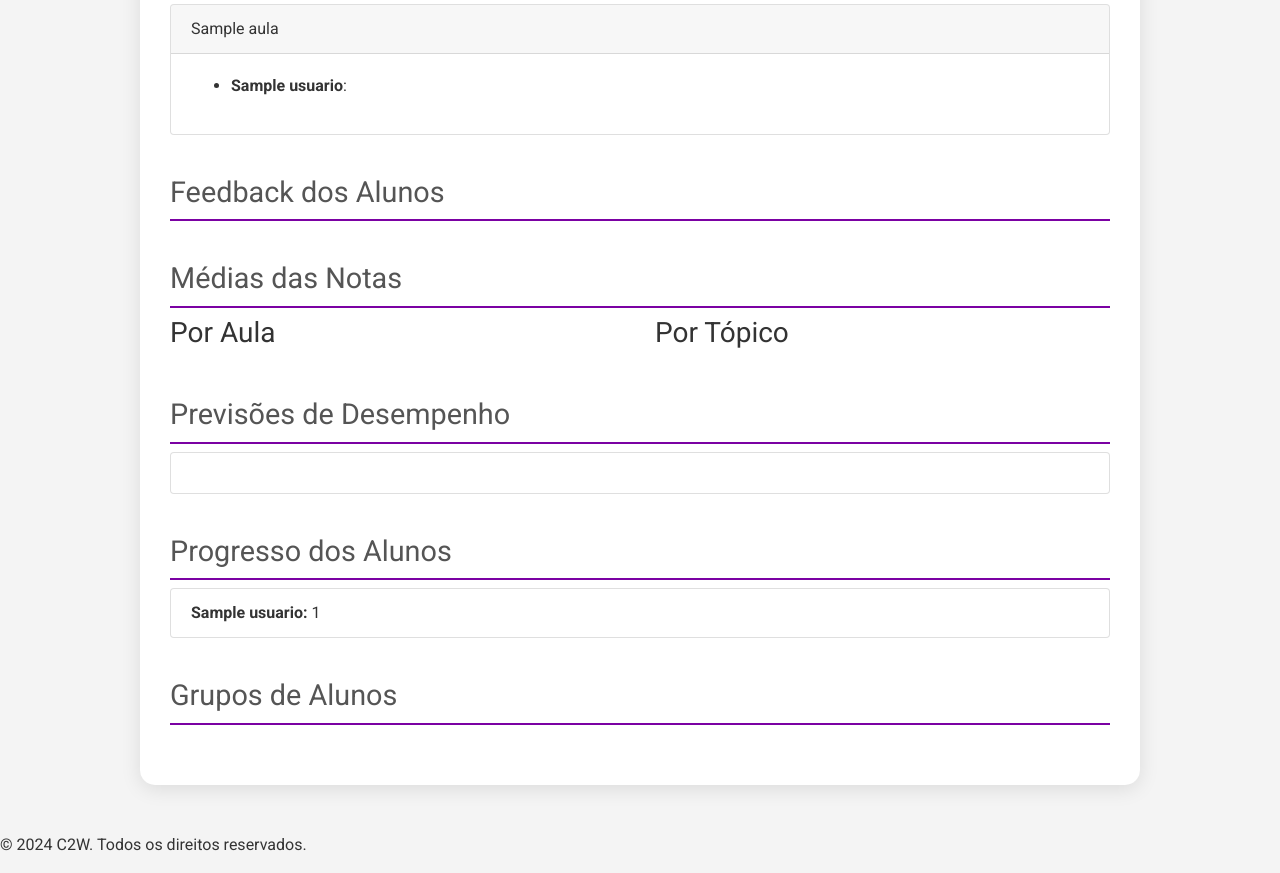
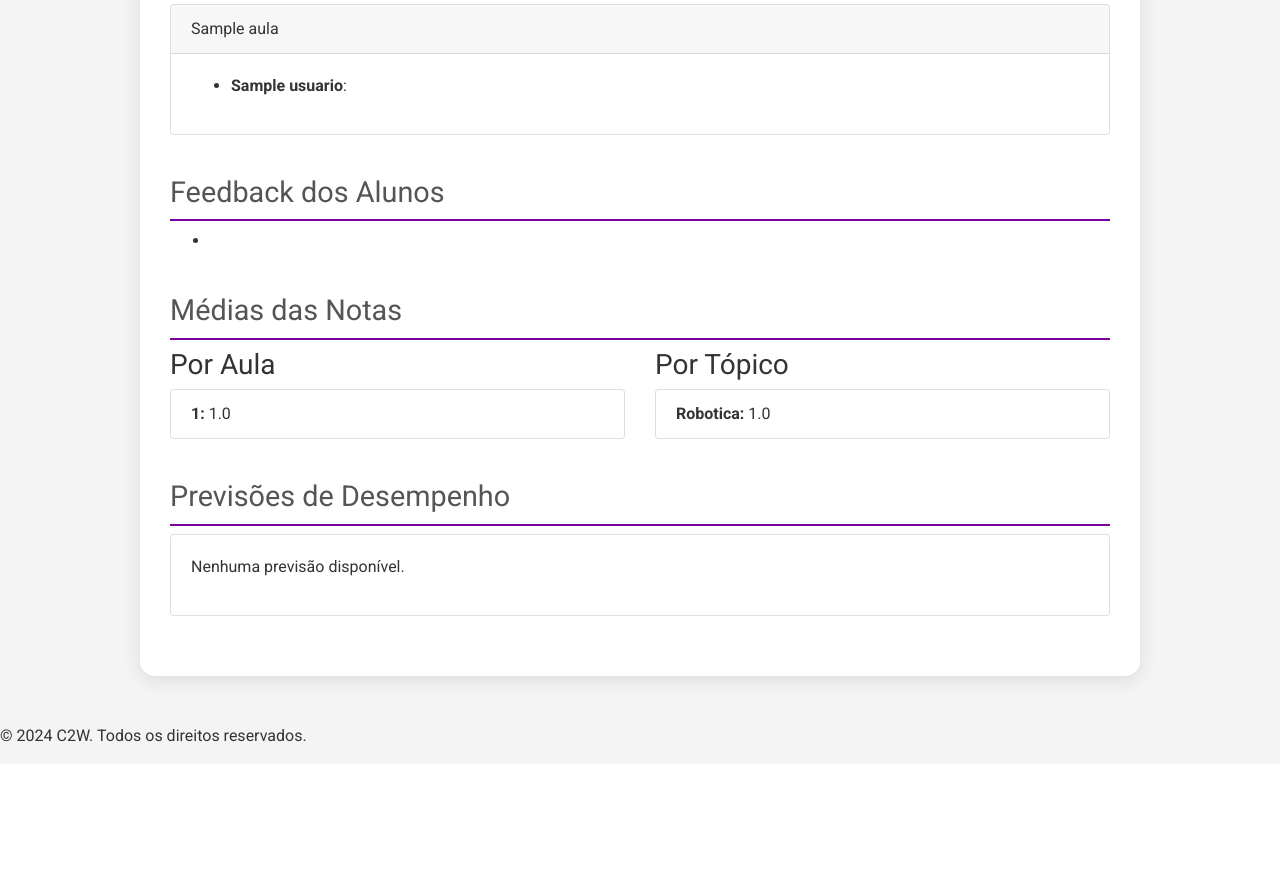
Before and after one commit to allanlealluz/C2W-SAMSUNG_Project, a Flask app: page /dashboard_professor/feedbacks in a window 1280 px wide. Shown: the part 1001-1874 px from the top of the page. After the commit the page ends 1743 px from the top, so only its background shows below. Run offline with Flask 3, Linux system fonts and the light colour scheme; the visitor is signed in with stand-in values (Sample User, id 1); tables that the repository leaves empty hold one stand-in row (values such as "Sample post"); some libraries are stand-ins or nearby versions.

Commit message:
incomplete feedback return

```diff
--- a/routes/teacher_routes.py
+++ b/routes/teacher_routes.py
@@ -124,6 +124,9 @@
         alunos_scores = get_student_scores()
         plot_url = None
         previsoes = {}
+        medias_por_aula = {}
+        medias_por_topico = {}
+        feedback_texto = ['']
         print("Start processing feedbacks")
 
         try:
@@ -159,18 +162,22 @@
                     progresso_por_aluno[nome] = aluno['concluida']
                 for resposta in respostas:
                     aluno_id = resposta['user_id']
-                    nota = resposta['nota'] if 'nota' in resposta else 0
-                    topico = resposta['topico'] if 'topico' in resposta else "Robótica"
-
+                    nota = resposta['nota']
+                    print("Nota:", nota)
+                    topico = "Robotica"
                     if isinstance(nota, (int, float)):
                         notas_por_aula[aula_id].append(nota)
                         if topico:
                             notas_por_topico[topico].append(nota)
 
-            medias_por_aula = {aula_id: (sum(notas) / len(notas)) if notas else 0
-                               for aula_id, notas in notas_por_aula.items()}
-            medias_por_topico = {topico: (sum(notas) / len(notas)) if notas else 0
-                                 for topico, notas in notas_por_topico.items()}
+            print("Notas por aula:", notas_por_aula)
+            print("Notas por tópico:", notas_por_topico)
+
+            medias_por_aula = {aula_id: (sum(notas) / len(notas)) if notas else 0 for aula_id, notas in notas_por_aula.items()}
+            medias_por_topico = {topico: (sum(notas) / len(notas)) if notas else 0 for topico, notas in notas_por_topico.items()}
+
+            print("Médias por aula: ", medias_por_aula)
+            print("Médias por tópico: ", medias_por_topico)
 
             alunos_data = {}
             for aluno_id, nome, nota, progresso, aula in alunos_scores:
@@ -178,12 +185,11 @@
                     alunos_data[nome] = {'historico': [], 'id': aluno_id}
                 alunos_data[nome]['historico'].append({
                     'nota': nota,
-                    'progresso': progresso,
                     'aula': aula
                 })
 
             notas = np.array([entry['nota'] for aluno in alunos_data.values() for entry in aluno['historico']])
-            progresso = np.array([entry['progresso'] for aluno in alunos_data.values() for entry in aluno['historico']])
+            print(f"Notas antes do cálculo: {notas}")
 
             if len(notas) > 0:
                 kmeans = KMeans(n_clusters=3)
@@ -204,26 +210,22 @@
                 for nome, dados in previsoes.items():
                     notas_historico = [entry['nota'] for entry in alunos_data[nome]['historico']]
                     classificacao = classificar_aluno(notas_historico)
+                    print("Classificação ", classificacao)
                     previsoes[nome]['classificacao'] = classificacao
 
                 if alunos_data:
                     plot_url = generate_performance_plot(alunos_data, previsoes)
-                    print("URL do gráfico:", plot_url)
-
-            # Gerar feedback textual com base nos dados analisados
             feedback_texto = gerar_feedback_textual(medias_por_aula, medias_por_topico, previsoes, progresso_por_aluno)
-
+            print("Feedback textual: ", feedback_texto)
             return render_template(
                 'feedbacks_professor.html',
                 feedbacks=feedbacks,
                 plot_respostas_url=plot_url,
                 previsoes=previsoes,
-                progresso=progresso_por_aluno,
+                total_alunos=len(total_alunos),
+                feedback_texto=feedback_texto,
                 medias_por_aula=medias_por_aula,
-                medias_por_topico=medias_por_topico,
-                total_alunos=len(total_alunos),
-                grupos=grupos_alunos,
-                feedback_texto=feedback_texto  # Passar o feedback textual ao template
+                medias_por_topico=medias_por_topico
             )
         except Exception as e:
             print(f"Erro ao carregar feedbacks: {e}")
@@ -232,11 +234,10 @@
                 feedbacks=feedbacks,
                 plot_respostas_url=plot_url,
                 previsoes=previsoes,
-                progresso=progresso_por_aluno,
-                medias_por_aula={},
-                medias_por_topico={},
                 total_alunos=len(total_alunos),
-                grupos={}
+                feedback_texto=feedback_texto,
+                medias_por_aula=medias_por_aula,
+                medias_por_topico=medias_por_topico
             )
     return redirect(url_for('auth.login'))
 
@@ -249,28 +250,31 @@
     else:
         return "Altas Notas"
 def gerar_feedback_textual(medias_por_aula, medias_por_topico, previsoes, progresso_por_aluno):
-    feedback_texto = []
+    feedback = []
 
-    # Descrição das médias por aula
-    for aula_id, media in medias_por_aula.items():
-        feedback_texto.append(f"A média geral de notas para a aula com ID {aula_id} é de {media:.2f}.")
+    try:
+        if medias_por_aula:
+            feedback.append("Médias por Aula:")
+            for aula, media in medias_por_aula.items():
+                feedback.append(f"Aula {aula}: Média {media:.2f}")
+        if medias_por_topico:
+            feedback.append("\nMédias por Tópico:")
+            for topico, media in medias_por_topico.items():
+                feedback.append(f"Tópico {topico}: Média {media:.2f}")
+        if previsoes:
+            feedback.append("\nPrevisões:")
+            for aluno, dados in previsoes.items():
+                feedback.append(f"Aluno {aluno}: Previsão {dados.get('previsao', 'N/A')}")
+        if progresso_por_aluno:
+            feedback.append("\nProgresso por Aluno:")
+            for aluno, progresso in progresso_por_aluno.items():
+                feedback.append(f"Aluno {aluno}: Progresso {progresso}")
 
-    # Descrição das médias por tópico
-    for topico, media in medias_por_topico.items():
-        feedback_texto.append(f"O tópico '{topico}' possui uma média de desempenho de {media:.2f} entre os alunos.")
+        return feedback
 
-    # Descrição das previsões de desempenho dos alunos
-    for nome, dados in previsoes.items():
-        previsao = dados.get("previsao", "N/A")
-        classificacao = dados.get("classificacao", "N/A")
-        feedback_texto.append(f"O aluno '{nome}' está classificado como '{classificacao}' com previsão de nota {previsao:.2f}.")
-
-    # Progresso dos alunos em relação às aulas
-    for nome, progresso in progresso_por_aluno.items():
-        status_progresso = "concluída" if progresso else "pendente"
-        feedback_texto.append(f"O aluno '{nome}' tem o progresso da aula: {status_progresso}.")
-
-    return feedback_texto
+    except Exception as e:
+        print(f"Erro ao gerar feedback textual: {e}")
+        return ["Erro ao gerar feedback textual."]
 @teacher_bp.route('/dashboard_professor/avaliar_alunos', methods=["GET"])
 def avaliar_alunos():
     if 'user' not in session or session['tipo'] != 'professor':
--- a/templates/feedbacks_professor.html
+++ b/templates/feedbacks_professor.html
@@ -44,6 +44,7 @@
         <!-- Seção para os Feedbacks por Aula -->
         <section>
             <h2>Feedback por Aula</h2>
+            {% if feedbacks %}
                 {% for aula, respostas in feedbacks.items() %}
                 <div class="card mb-3">
                     <div class="card-header">{{ aula }}</div>
@@ -60,81 +61,71 @@
                     </div>
                 </div>
                 {% endfor %}
+            {% else %}
+                <p>Nenhum feedback disponível.</p>
+            {% endif %}
         </section>
         <div>
             <h2>Feedback dos Alunos</h2>
+            {% if feedback_texto %}
                 <ul>
                     {% for linha in feedback_texto %}
                         <li>{{ linha }}</li>
                     {% endfor %}
                 </ul>
+            {% else %}
+                <p>Nenhum feedback disponível.</p>
+            {% endif %}
         </div>
 
-        <!-- Seção para a Média das Notas por Aula e Tópico -->
         <section class="mt-4">
             <h2>Médias das Notas</h2>
             <div class="row">
                 <div class="col-md-6">
                     <h3>Por Aula</h3>
                     <ul class="list-group">
+                        {% if medias_por_aula %}
                             {% for aula, media in medias_por_aula.items() %}
                                 <li class="list-group-item"><strong>{{ aula }}:</strong> {{ media | round(2) }}</li>
                             {% endfor %}
+                        {% else %}
+                            <p>Nenhuma média disponível.</p>
+                        {% endif %}
                     </ul>
                 </div>
                 <div class="col-md-6">
                     <h3>Por Tópico</h3>
                     <ul class="list-group">
+                        {% if medias_por_topico %}
                             {% for topico, media in medias_por_topico.items() %}
                                 <li class="list-group-item"><strong>{{ topico }}:</strong> {{ media | round(2) }}</li>
                             {% endfor %}
+                        {% else %}
+                            <p>Nenhuma média disponível.</p>
+                        {% endif %}
                     </ul>
                 </div>
             </div>
         </section>
 
-        <!-- Seção para Previsões de Desempenho dos Alunos -->
         <section class="mt-4">
             <h2>Previsões de Desempenho</h2>
             <div class="card">
                 <div class="card-body">
                     <ul class="list-group">
+                        {% if previsoes %}
                             {% for aluno, dados in previsoes.items() %}
                                 <li class="list-group-item">
                                     <strong>{{ aluno }}</strong>: Nota Prevista: {{ dados['nota_prevista'] }},
                                     Classificação: {{ dados['classificacao'] }}
                                 </li>
                             {% endfor %}
+                        {% else %}
+                            <p>Nenhuma previsão disponível.</p>
+                        {% endif %}
                     </ul>
                 </div>
             </div>
-        </section>
-
-        <!-- Seção para o Progresso Individual dos Alunos -->
-        <section class="mt-4">
-            <h2>Progresso dos Alunos</h2>
-            <ul class="list-group">
-                {% for aluno, progresso in progresso.items() %}
-                <li class="list-group-item"><strong>{{ aluno }}:</strong> {{ progresso }}</li>
-                {% endfor %}
-            </ul>
-        </section>
-
-        <!-- Seção de Grupos de Alunos (Clustering) -->
-        <section class="mt-4">
-            <h2>Grupos de Alunos</h2>
-            {% for grupo, alunos in grupos.items() %}
-            <div class="card mb-3">
-                <div class="card-header">Grupo {{ grupo + 1 }}</div>
-                <div class="card-body">
-                    <ul>
-                        {% for aluno in alunos %}
-                        <li>{{ aluno }}</li>
-                        {% endfor %}
-                    </ul>
-                </div>
-            </div>
-            {% endfor %}
         </section>
     </main>
 
@@ -142,6 +133,7 @@
         <p>&copy; 2024 C2W. Todos os direitos reservados.</p>
     </footer>
 
+
     <script src="https://code.jquery.com/jquery-3.5.1.slim.min.js"></script>
     <script src="https://cdn.jsdelivr.net/npm/@popperjs/core@2.9.2/dist/umd/popper.min.js"></script>
     <script src="https://stackpath.bootstrapcdn.com/bootstrap/4.5.2/js/bootstrap.min.js"></script>
--- a/utils.py
+++ b/utils.py
@@ -47,7 +47,6 @@
         topico = aluno[4]
         notas_por_aluno[nome].append((nota, topico))
 
-    # Plotar notas de cada aluno
     for aluno, notas in notas_por_aluno.items():
         for nota, topico in notas:
             y_pos = topico_indices[topico]
```
Lines whose indentation alone changed are shown as unchanged.
